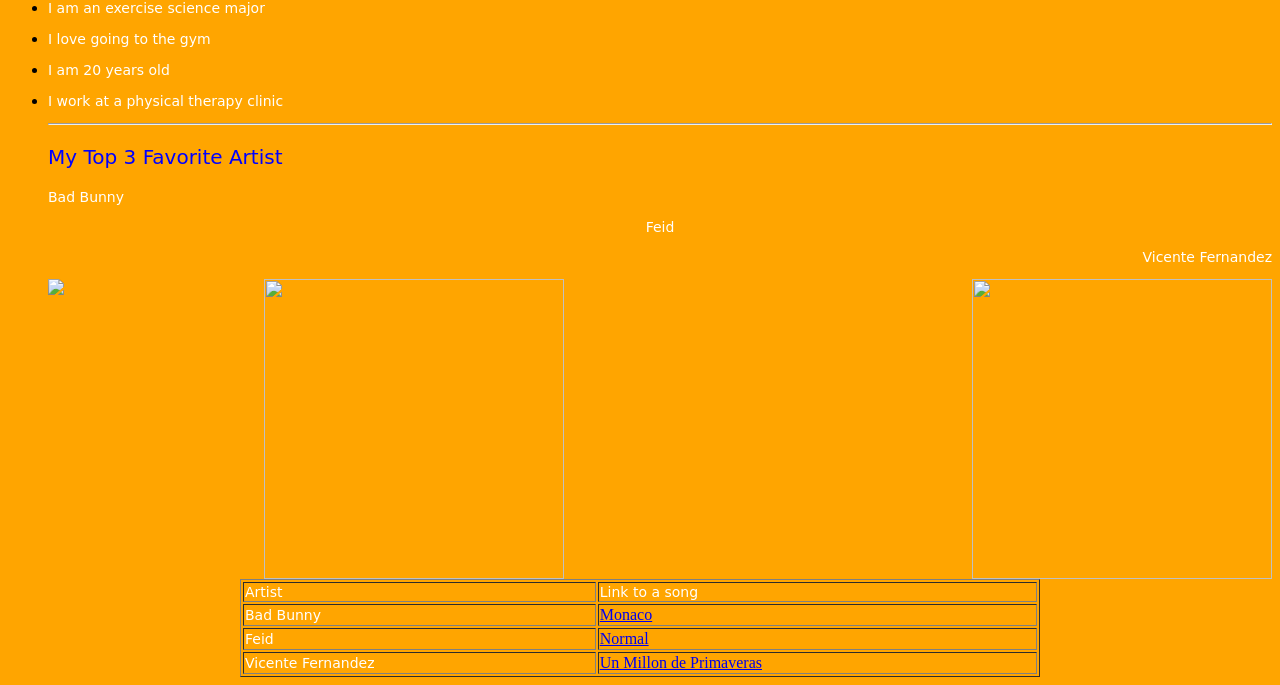
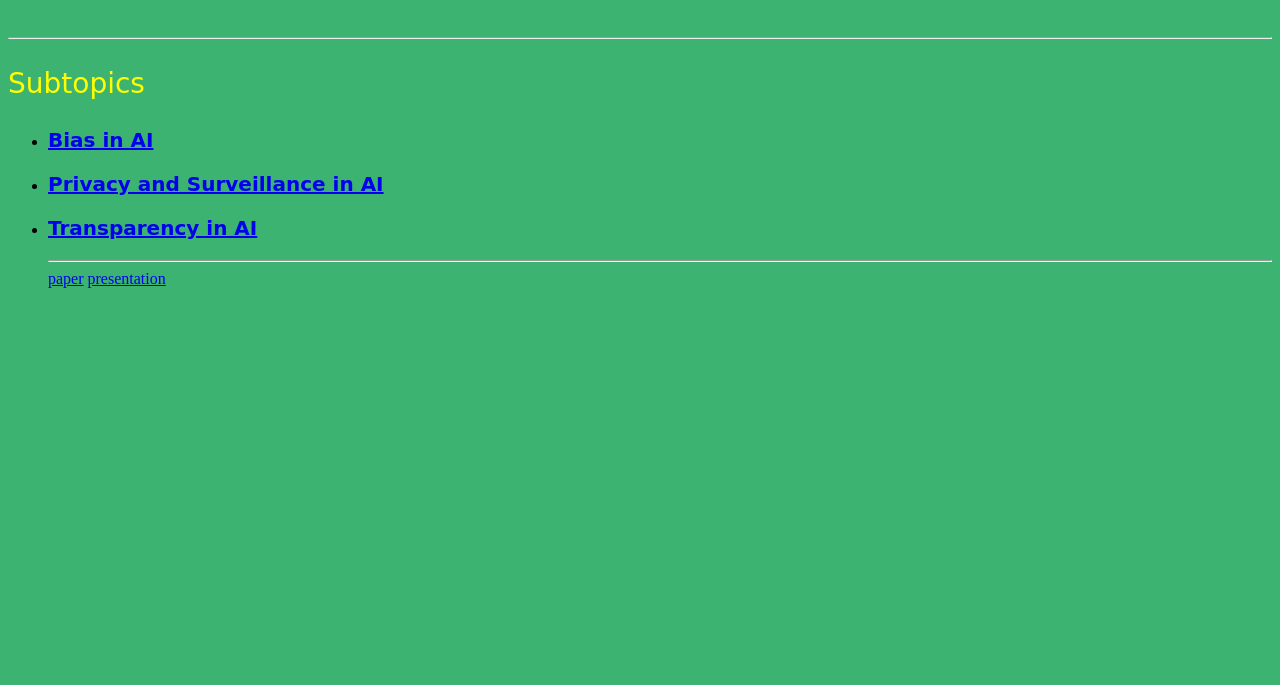
Before and after one commit to garzone1/garzone1.github.io, a plain HTML site: page index.html in a window 1280 px wide. Shown: the part 179-864 px from the top of the page. After the commit the page ends 800 px from the top, so only its background shows below. Drawn offline with Linux system fonts and the light colour scheme.

Commit message:
Update index.html

```diff
--- a/index.html
+++ b/index.html
@@ -1,42 +1,20 @@
 <html>
 <head>
-<title>Elmer's World</title>
+<title>Elmer's Webography</title>
 </head>
-<body style="background-color:orange;">
-<p style="font: bold 48px cursive;color:blue;text-align:center;">Elmer Garzon CSIT100-27, 9/17/24</p>
+<body style="background-color:MediumSeaGreen;">
+<p style="font: bold 48px cursive;color:yellow;text-align:center;">Elmer Garzon, CSIT100-27</p>
+<p style="font: bold 48px cursive;color:yellow;text-align:center;">Ethics of AI, 10/20/24</p>
 <hr />
-<p style="font: 20px cursive;color:blue;text-align:left;">Biography and Hobbies</p>
+<p style="font: 28px cursive;color:yellow;text-align:left;">Subtopics</p>
 <ul>
-<li><p style="font: 14px cursive;color:white;text-align:left;">I am an exercise science major</p></li>
-<li><p style="font: 14px cursive;color:white;text-align:left;">I love going to the gym</p></li>
-<li><p style="font: 14px cursive;color:white;text-align:left;">I am 20 years old</p></li>
-<li><p style="font: 14px cursive;color:white;text-align:left;">I work at a physical therapy clinic</p></li>
+<li><p style="font: bold 20px cursive;color:white;text-align:left;"><td><a href="file:///C:/Users/eagui/OneDrive%20-%20montclair.edu/CSIT%20project/subtopic.html">Bias in AI</a></td></p></li>
+<li><p style="font: bold 20px cursive;color:white;text-align:left;"><td><a href="file:///C:/Users/eagui/OneDrive%20-%20montclair.edu/CSIT%20project/subtopic2.html">Privacy and Surveillance in AI</a></td></p></li>
+<li><p style="font: bold 20px cursive;color:white;text-align:left;"><td><a href="file:///C:/Users/eagui/OneDrive%20-%20montclair.edu/CSIT%20project/subtopic3.html">Transparency in AI</a></td></p></li>
 <hr />
-<p style="font: 20px cursive;color:blue;text-align:left;">My Top 3 Favorite Artist</p>
-<p style="font: 14px cursive;color:white;text-align:left;">Bad Bunny</p>
-<p style="font: 14px cursive;color:white;text-align:center;">Feid</p>
-<p style="font: 14px cursive;color:white;text-align:right;">Vicente Fernandez</p>
-<img src="BadBunny.jpg" style="float:left; margin-right:200px;">
-<img src="Feid.jpg" height="300" width="300" style="float:left; margin=right:200px;">
-<img src="VF.jpg" height="300" width="300" style="float:right; margin=right:200px;">
+<td><a href="https://montclair0-my.sharepoint.com/:w:/g/personal/garzone1_montclair_edu/EVwSvJQsuLhItuV4d4EMuZQBVc1pZS6C2S19MI0eof38Pg?e=qpH25R">paper</a></td>
+<td><a href="https://montclair0-my.sharepoint.com/:p:/g/personal/garzone1_montclair_edu/EUhgVyRbNDBEm2j5I7__PmoBOjVduOzdEuam69ijI6vzoQ?e=A1ZZKq">presentation</a></td>
+
 </ul>
 </body>
 </html>
-<table align="center" border="1" width="800">
-<tr>
-<td><p style="font: 14px cursive;color:white;text-align:left;">Artist</p></td>
-<td><p style="font: 14px cursive;color:white;text-align:left;">Link to a song</p></td>
-</tr>
-<tr>
-<td><p style="font: 14px cursive;color:white;text-align:left;">Bad Bunny</p></td>
-<td><a href="https://www.youtube.com/watch?v=Pt0gH4H_NQw">Monaco</a></td>
-</tr>
-<tr>
-<td><p style="font: 14px cursive;color:white;text-align:left;">Feid</p></td>
-<td><a href="https://www.youtube.com/watch?v=oD5f55ohsc4">Normal</a></td>
-</tr>
-<tr>
-<td><p style="font: 14px cursive;color:white;text-align:left;">Vicente Fernandez</p></td>
-<td><a href="https://www.youtube.com/watch?v=M3CbRJ6jgQc">Un Millon de Primaveras</a></td>
-</tr>
-</table>
```
